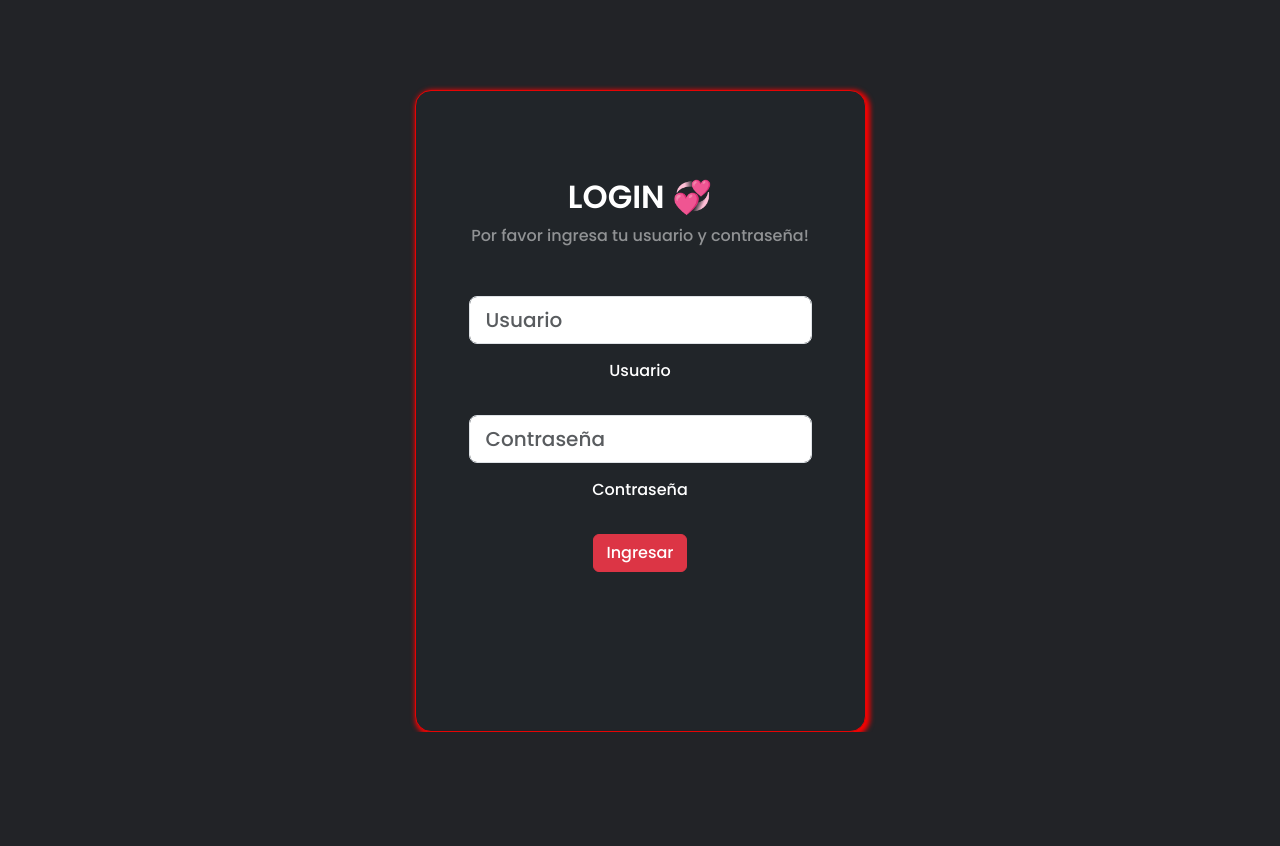
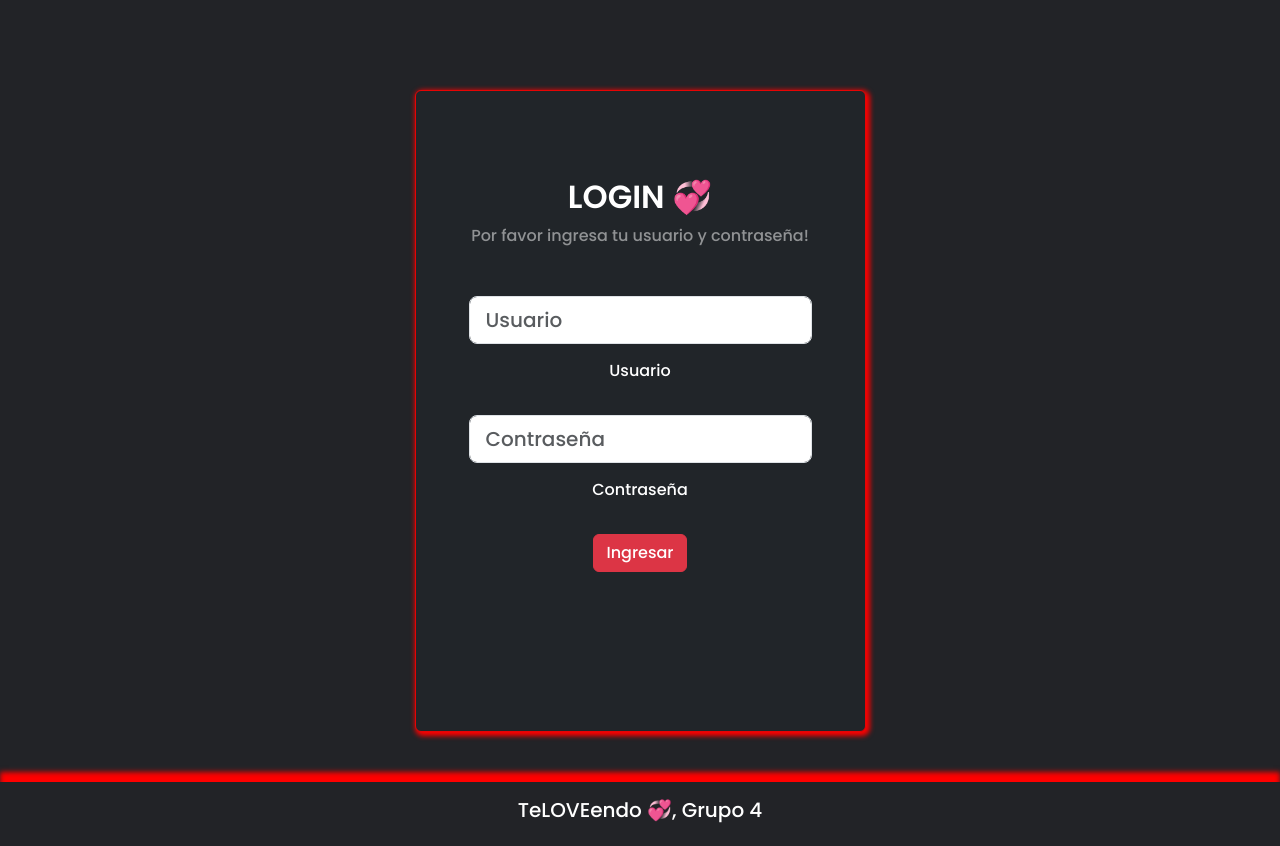
Before and after one commit to BorisSMorales/grupal_m7, a Django app: page /login/ in a window 1280 px wide. Shown: the part 70-916 px from the top of the page. Before the commit the page ends 802 px from the top, so only its background shows below. Run offline with Django 4.2, Linux system fonts and the light colour scheme; some libraries are stand-ins or nearby versions.

Commit message:
update footer

```diff
--- a/grupal/principal/static/css/styles.css
+++ b/grupal/principal/static/css/styles.css
@@ -76,9 +76,13 @@ section .titulo{
     justify-content: center;
 }
 
-.footer{
-max-height: 50vh;
+footer {
+    margin-top: 50px;
+    bottom: 0;
+    -webkit-box-shadow: 0 -10px 5px 0 #FF0000;
+    box-shadow: 0 -10px 5px 0 #FF0000;
 }
+
 
 .logo{
     display: flex;
--- a/grupal/principal/templates/registration/login.html
+++ b/grupal/principal/templates/registration/login.html
@@ -12,7 +12,7 @@
         <div class="container ">
             <div class="row d-flex justify-content-center align-items-center">
                 <div class="col-12 col-md-8 col-lg-6 col-xl-5">
-                    <div class="card bg-dark text-white" style="border-radius: 1rem;">
+                    <div class="card bg-dark text-white">
                         <div class="card-body p-5 text-center">
                             <div class="mb-md-5 mt-md-4 pb-5">
                                 <h2 class="fw-bold mb-2 text-uppercase">Login 💞</h2>
--- a/grupal/principal/templates/telovendo3app/base.html
+++ b/grupal/principal/templates/telovendo3app/base.html
@@ -45,6 +45,12 @@
     </section>
 
 
+    <footer class="bg-dark text-center text-lg-start text-white">
+        <div class="text-center p-3" style="background-color:#222327">
+            <h5>TeLOVEendo 💞, Grupo 4</h5>
+        </div>
+    </footer>
+
 
 
 </body>
```
Also changed, not shown: grupal/principal/templates/telovendo3app/footer.html (deleted, +0 -16 lines).
